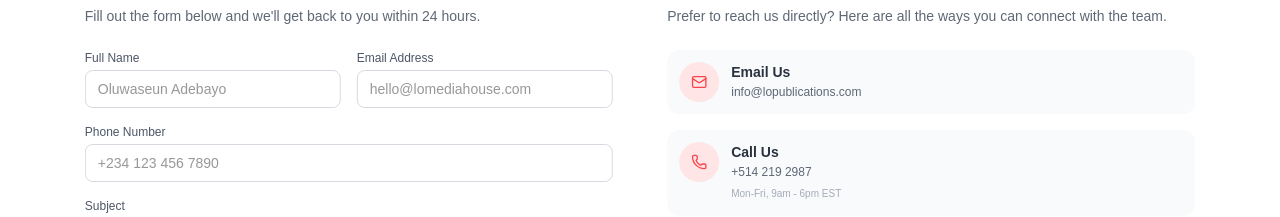
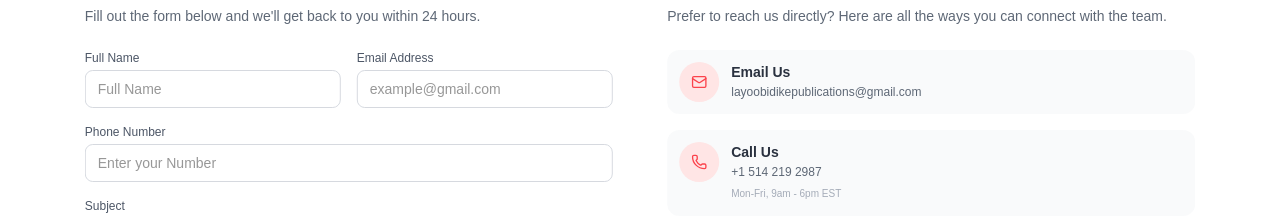
Before and after one commit to feezyakinwunmi/lomediahouse, a Next.js app: page /ContactUs in a window 1280 px wide. Shown: the part 659-876 px from the top of the page. Built offline with nearby package versions, Linux system fonts and the light colour scheme.

Commit message:
contact details

```diff
--- a/app/ContactUs/page.tsx
+++ b/app/ContactUs/page.tsx
@@ -113,7 +113,7 @@ export default function ContactPage() {
                       type="text"
                       required
                       className="w-full px-3 py-2 text-sm border border-gray-300 rounded-lg focus:outline-none focus:ring-2 focus:ring-red-500 focus:border-transparent transition-all"
-                      placeholder="Oluwaseun Adebayo"
+                      placeholder="Full Name"
                     />
                   </div>
                   <div>
@@ -122,7 +122,7 @@ export default function ContactPage() {
                       type="email"
                       required
                       className="w-full px-3 py-2 text-sm border border-gray-300 rounded-lg focus:outline-none focus:ring-2 focus:ring-red-500 focus:border-transparent transition-all"
-                      placeholder="hello@lomediahouse.com"
+                      placeholder="example@gmail.com"
                     />
                   </div>
                 </div>
@@ -132,7 +132,7 @@ export default function ContactPage() {
                   <input
                     type="tel"
                     className="w-full px-3 py-2 text-sm border border-gray-300 rounded-lg focus:outline-none focus:ring-2 focus:ring-red-500 focus:border-transparent transition-all"
-                    placeholder="+234 123 456 7890"
+                    placeholder="Enter your Number"
                   />
                 </div>
 
@@ -190,8 +190,9 @@ export default function ContactPage() {
                   </div>
                   <div>
                     <h3 className="font-semibold text-gray-900 text-sm mb-0.5">Email Us</h3>
-                    <a href="mailto:hello@lomediahouse.com" className="text-gray-600 hover:text-red-500 transition-colors text-xs block">
-                      info@lopublications.com
+                    <a href="mailto:layoobidikepublications@gmail.com" className="text-gray-600 hover:text-red-500 transition-colors text-xs block">
+                      layoobidikepublications@gmail.com
+
                     </a>
 
                   </div>
@@ -204,7 +205,7 @@ export default function ContactPage() {
                   <div>
                     <h3 className="font-semibold text-gray-900 text-sm mb-0.5">Call Us</h3>
                     <a href="tel:+5142192987" className="text-gray-600 hover:text-red-500 transition-colors text-xs block">
-                      +514 219 2987
+                      +1 514 219 2987
                     </a>
                     <span className="text-[10px] text-gray-400">Mon-Fri, 9am - 6pm EST</span>
                   </div>
@@ -229,7 +230,7 @@ export default function ContactPage() {
       </section>
 
      {/* Map Section */}
-      <section className="py-16">
+      {/* <section className="py-16">
         <div className="max-w-[90%] mx-auto px-4 sm:px-6">
           <motion.div
             initial={{ opacity: 0, y: 30 }}
@@ -257,7 +258,7 @@ export default function ContactPage() {
             </div>
           </motion.div>
         </div>
-      </section>
+      </section> */}
     </div>
   );
 }
--- a/app/Divisions/page.tsx
+++ b/app/Divisions/page.tsx
@@ -23,7 +23,8 @@ const divisions = [
     image: "https://images.unsplash.com/photo-1557804506-669a67965ba0?q=80&w=2074",
     shape: "polygon(20% 0%, 80% 0%, 100% 20%, 100% 80%, 80% 100%, 20% 100%, 0% 80%, 0% 20%)",
     color: "from-red-500 to-orange-500",
-    icon: Globe
+    icon: Globe,
+    url: "https://lomediahouse.com"
   },
   {
     id: "studio",
@@ -42,7 +43,8 @@ const divisions = [
     image: "https://images.unsplash.com/photo-1492691527719-9d1e07e534b4?q=80&w=2071",
     shape: "polygon(0% 0%, 100% 0%, 100% 75%, 75% 100%, 0% 100%)",
     color: "from-blue-500 to-cyan-500",
-    icon: Camera
+    icon: Camera,
+    url: 'https://lomediastudio.com'
   },
   {
     id: "publications",
@@ -61,7 +63,8 @@ const divisions = [
     image: "https://images.unsplash.com/photo-1544716278-ca5e3f4abd8c?q=80&w=1974",
     shape: "polygon(0% 0%, 100% 0%, 100% 85%, 85% 100%, 0% 100%)",
     color: "from-purple-500 to-pink-500",
-    icon: BookOpen
+    icon: BookOpen,
+    url: 'https://lopublications.com'
   },
   {
     id: "platform",
@@ -80,7 +83,8 @@ const divisions = [
     image: "https://images.unsplash.com/photo-1551288049-bebda4e38f71?q=80&w=2070",
     shape: "polygon(10% 0%, 100% 0%, 100% 80%, 90% 100%, 0% 100%)",
     color: "from-emerald-500 to-teal-500",
-    icon: Zap
+    icon: Zap,
+    url: 'https://loplatform.com'
   }
 ];
 
@@ -244,9 +248,11 @@ export default function DivisionsPage() {
                       </div>
                     ))}
                   </div>
-
+                  {/* to open in another tab */}
                   <a
-                    href={`#${division.id}`}
+                    target="_blank"
+                    rel="noopener noreferrer"
+                    href={`${division.url}`}
                     className={`inline-flex items-center gap-2 px-5 py-2 text-sm bg-gradient-to-r ${division.color} text-white rounded-full font-medium hover:scale-105 transition-all duration-300 group`}
                   >
                     Explore {division.name}
--- a/app/components/Footer.tsx
+++ b/app/components/Footer.tsx
@@ -135,13 +135,13 @@ export default function Footer() {
               <li className="flex items-start gap-3 text-zinc-400 text-sm">
                 <Mail className="w-4 h-4 mt-0.5 flex-shrink-0" />
                 <a href="mailto:hello@lomediahouse.com" className="hover:text-red-500 transition-colors">
-                  hello@lomediahouse.com
+                  layoobidikepublications@gmail.com
                 </a>
               </li>
               <li className="flex items-start gap-3 text-zinc-400 text-sm">
                 <Phone className="w-4 h-4 mt-0.5 flex-shrink-0" />
-                <a href="tel:+1234567890" className="hover:text-red-500 transition-colors">
-                  +1 (234) 567-890
+                <a href="tel:+15142192987" className="hover:text-red-500 transition-colors">
+                  +1 514 219 2987
                 </a>
               </li>
               <li className="flex items-start gap-3 text-zinc-400 text-sm">
```
Also changed, not shown: public/Screenshot 2026-04-11 171142.jpg (added).
